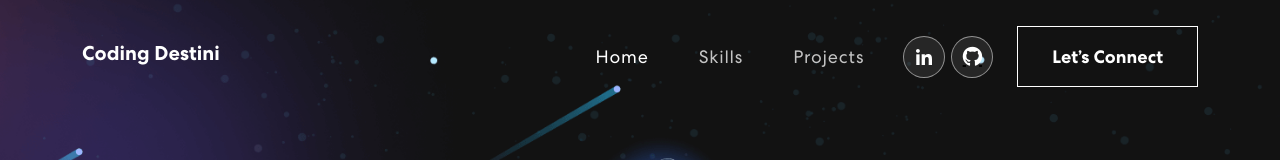
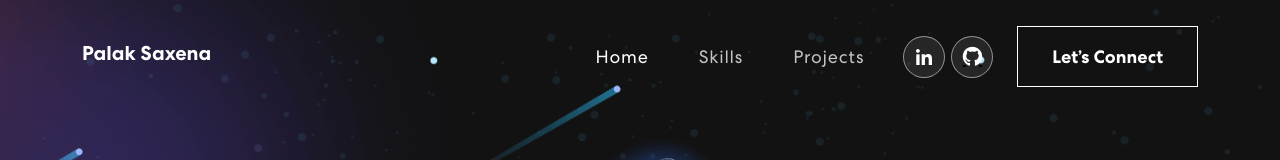
Before and after one commit to saxenaPalak1234/my-portfolio, a React (Create React App) app: page / in a window 1280 px wide. Shown: the top 160 px of the page. Built offline with nearby package versions, Linux system fonts and the light colour scheme; no server answers; the HTML template or start-up script is replaced by a standard one.

Commit message:
Add data to title and change logo name

```diff
--- a/public/index.html
+++ b/public/index.html
@@ -25,7 +25,7 @@
       work correctly both with client-side routing and a non-root public URL.
       Learn how to configure a non-root public URL by running `npm run build`.
     -->
-    <title>Coding Destini</title>
+    <title>Palak Saxena</title>
   </head>
   <body>
     <noscript>You need to enable JavaScript to run this app.</noscript>
--- a/src/components/NavBar.js
+++ b/src/components/NavBar.js
@@ -35,7 +35,7 @@ export const NavBar = () => {
         <Container>
           <Navbar.Brand href="/">
           <h5 className="logo" style={{ fontWeight: '800', color: '#fff' }}>
-      Coding <br className="d-lg-none" /> Destini
+      Palak <br className="d-lg-none" /> Saxena
     </h5>
           </Navbar.Brand>
           <Navbar.Toggle aria-controls="basic-navbar-nav">
```
